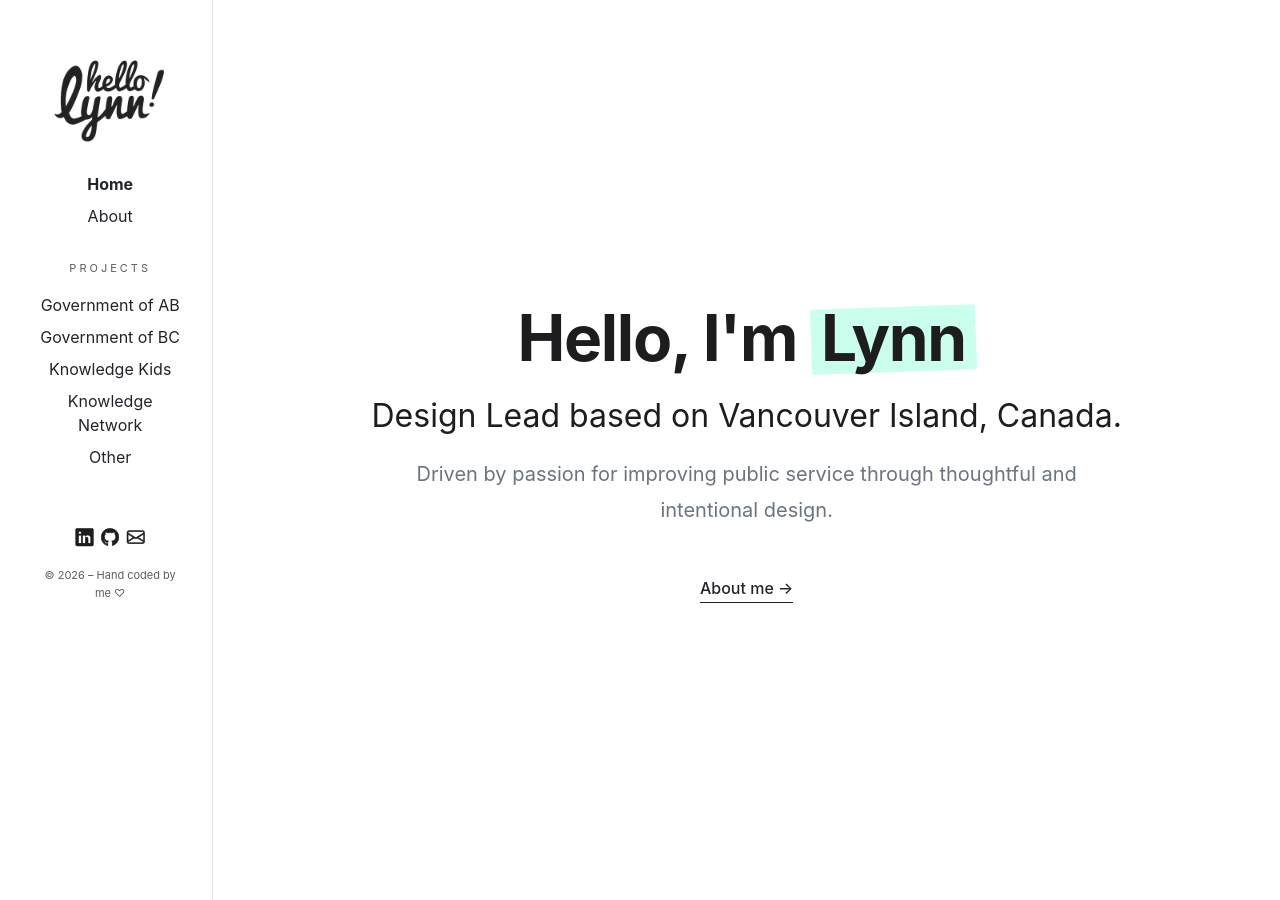
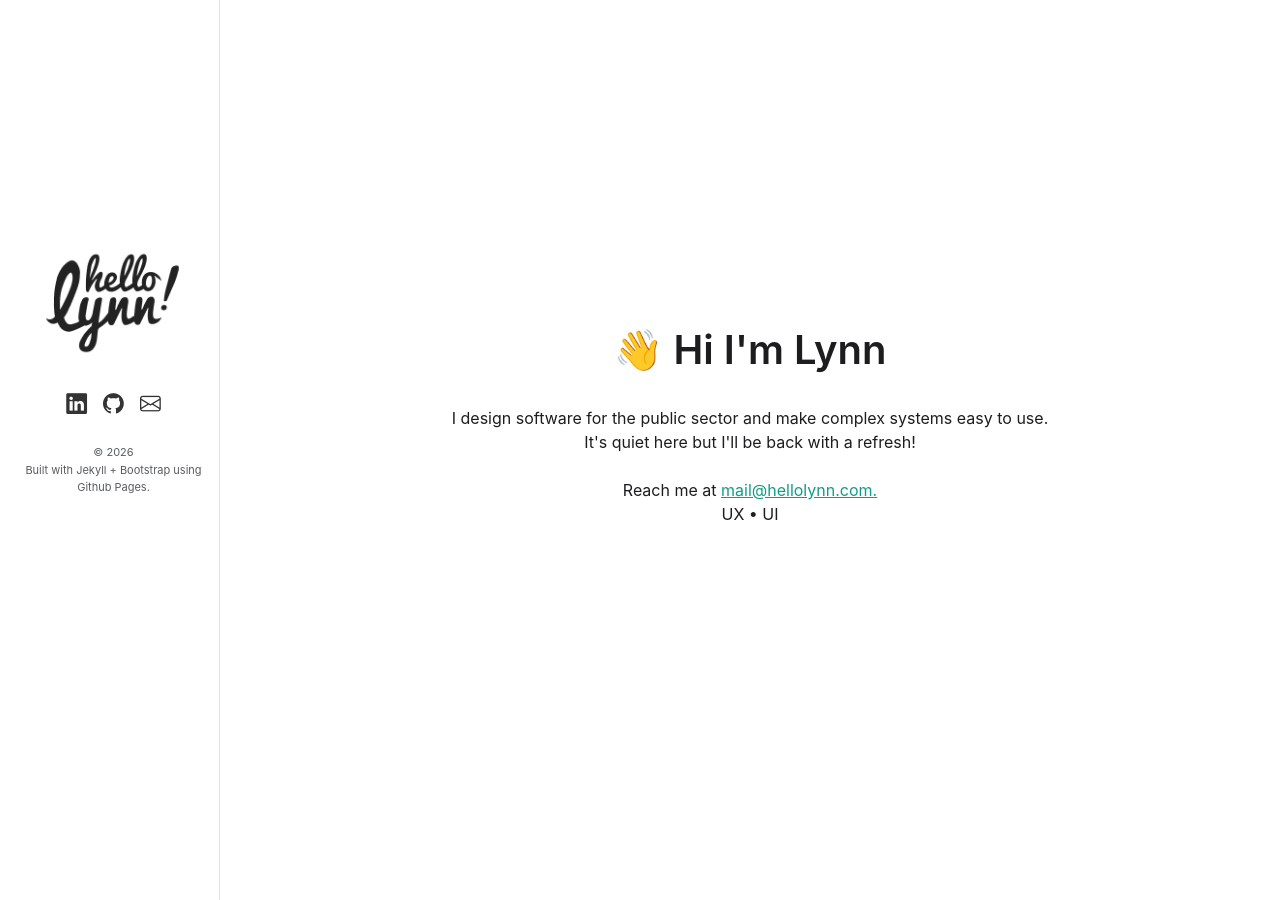
Before and after one commit to hellolynn/design-portfolio, a Jekyll site: the page built from index.md, in a window 1280 px wide. Built offline with Jekyll 4.4.1, drawn with Linux system fonts in a browser that asks for light colours.

Commit message:
Nav + homepage update
Co-authored-by: Copilot <copilot@github.com>

```diff
--- a/_includes/head.html
+++ b/_includes/head.html
@@ -9,11 +9,12 @@
   <meta name="description" content="{{ page.excerpt | default: site.description | strip_html | normalize_whitespace | truncate: 160 }}">
   <link rel="canonical" href="{{ page.url | replace:'index.html','' | absolute_url }}">
 
-  <link href="https://cdn.jsdelivr.net/npm/bootstrap@5.3.3/dist/css/bootstrap.min.css" rel="stylesheet" integrity="sha384-QWTKZyjpPEjISv5WaRU9OFeRpok6YctnYmDr5pNlyT2bRjXh0JMhjY6hW+ALEwIH" crossorigin="anonymous">
+  <link href="https://cdn.jsdelivr.net/npm/bootstrap@5.3.3/dist/css/bootstrap.min.css" rel="stylesheet">
 
   <link rel="preconnect" href="https://fonts.googleapis.com">
   <link rel="preconnect" href="https://fonts.gstatic.com" crossorigin>
   <link href="https://fonts.googleapis.com/css2?family=Noto+Sans:ital,wght@0,100..900;1,100..900&display=swap" rel="stylesheet">
+
 
   <link rel="stylesheet" href="https://cdn.jsdelivr.net/npm/bootstrap-icons@1.11.3/font/bootstrap-icons.min.css">
   <link rel="stylesheet" href="{{ '/assets/main.css' | relative_url }}">
--- a/_includes/navbar.html
+++ b/_includes/navbar.html
@@ -1,90 +1,31 @@
-<div class="d-flex flex-column h-100 text-center fixed-navbar">
+<div class="d-flex flex-column vh-75 justify-content-center align-items-center text-center">
   <div class="sidebar-brand">
     <a class="d-block" href="{{ '/' | relative_url }}">
       <img src="{{ '/assets/img/logo.png' | relative_url }}" alt="Hello Lynn Logo" class="img-fluid" style="max-height: 200px;">
     </a>
   </div>
 
-  <ul class="nav flex-column mb-4">
-    <li class="nav-item mb-2">
-      <a class="nav-link link-dark p-0 {% if page.url == '/' %}active{% endif %}" href="{{ '/' | relative_url }}">Home</a>
-    </li>
-    <li class="nav-item mb-2">
-      <a class="nav-link link-dark p-0 {% if page.url contains 'about' %}active{% endif %}" href="{{ '/about' | relative_url }}">About</a>
-    </li>
-  </ul>
-
-
-  <p class="text-uppercase small text-muted mb-3" style="letter-spacing: 3px; font-size:11px;">Projects</p>
-
-  <ul class="nav flex-column mb-5">
-    <li class="nav-item mb-2">
-      <a class="nav-link link-dark p-0" href="{{ '/' | relative_url }}">Government of AB</a>
-    </li>
-    <li class="nav-item mb-2">
-      <a class="nav-link link-dark p-0" href="{{ '/' | relative_url }}">Government of BC</a>
-    </li>
-    <li class="nav-item mb-2">
-      <a class="nav-link link-dark p-0" href="{{ '/' | relative_url }}">Knowledge Kids</a>
-    </li>
-    <li class="nav-item mb-2">
-      <a class="nav-link link-dark p-0" href="{{ '/about' | relative_url }}">Knowledge Network</a>
-    </li>
-    <li class="nav-item mb-2">
-      <a class="nav-link link-dark p-0" href="{{ '/about' | relative_url }}">Other</a>
-    </li>
-  </ul>
-
-  <div class="social-links d-flex justify-content-center gap-2 mb-2">
+  <div class="social-links d-flex justify-content-center gap-3 mb-4">
     <a href="https://www.linkedin.com/in/hellolynn/" target="_blank" class="social-icon" aria-label="LinkedIn">
       <i class="bi bi-linkedin"></i>
     </a>
-
     <a href="https://github.com/hellolynn" target="_blank" class="social-icon" aria-label="GitHub">
       <i class="bi bi-github"></i>
     </a>
-
     <a href="mailto:mail@hellolynn.com" class="social-icon" aria-label="Email">
       <i class="bi bi-envelope"></i>
     </a>
   </div>
 
-  <div class="sidebar-footer mt-2 pb-2">
+  <div class="sidebar-footer pb-3">
     <p class="text-muted small mb-0"
-    style="line-height: 1.6; font-size: 11px; cursor: help; display: inline-block;"
-    data-bs-toggle="tooltip"
-    data-bs-placement="top"
-    title="Running Jekyll + Bootstrap">
-   &copy; {{ "now" | date: "%Y" }} – Hand coded by me &#9825;
- </p>
+       style="line-height: 1.6; font-size: 11px; cursor: help; display: inline-block;"
+       data-bs-toggle="tooltip"
+       data-bs-placement="top"
+       title="Running Jekyll + Bootstrap">
+      &copy; {{ "now" | date: "%Y" }}
+      <br>
+      Built with Jekyll + Bootstrap using Github Pages.
+    </p>
   </div>
 </div>
-
-<style>
-  .social-icon {
-    color: #1d1d1f;
-    font-size: 1.1rem; /* Slightly smaller looks more premium */
-    transition: opacity 0.2s ease;
-  }
-
-  .social-icon:hover {
-    opacity: 0.5;
-  }
-
-  /* This makes the icons feel even more delicate and custom */
-  .social-icon i {
-    stroke-width: 0.5px;
-    -webkit-text-stroke: 0.5px;
-  }
-</style>
-
-<script src="https://cdn.jsdelivr.net/npm/bootstrap@5.3.0/dist/js/bootstrap.bundle.min.js"></script>
-
-<script>
-  document.addEventListener('DOMContentLoaded', function () {
-    var tooltipTriggerList = [].slice.call(document.querySelectorAll('[data-bs-toggle="tooltip"]'))
-    var tooltipList = tooltipTriggerList.map(function (tooltipTriggerEl) {
-      return new bootstrap.Tooltip(tooltipTriggerEl)
-    })
-  })
-</script>
--- a/_layouts/default.html
+++ b/_layouts/default.html
@@ -3,32 +3,46 @@
   {% include head.html %}
   <body class="bg-white">
 
-    <header class="navbar navbar-light sticky-top bg-white flex-md-nowrap p-3 border-bottom d-md-none">
-      <a class="navbar-brand fw-bold" href="{{ '/' | relative_url }}">
-•••
-      </a></a>
-      <button class="navbar-toggler border-0" type="button" data-bs-toggle="collapse" data-bs-target="#sidebarMenu" aria-controls="sidebarMenu" aria-expanded="false" aria-label="Toggle navigation">
+    <!-- Mobile Top Bar (visible on small screens only) -->
+    <header class="d-md-none navbar navbar-light bg-white border-bottom px-3 py-2 sticky-top">
+      <a class="navbar-brand fw-bold" href="{{ '/' | relative_url }}">Hello Lynn ↟</a>
+      <button class="navbar-toggler border-0" type="button" data-bs-toggle="offcanvas" data-bs-target="#mobileSidebar" aria-controls="mobileSidebar" aria-label="Toggle navigation">
         <span class="navbar-toggler-icon"></span>
       </button>
     </header>
 
-    <div class="container-fluid">
-      <div class="row">
+    <!-- Mobile Offcanvas Sidebar -->
+    <div class="offcanvas offcanvas-start d-md-none" tabindex="-1" id="mobileSidebar" aria-labelledby="mobileSidebarLabel">
+      <div class="offcanvas-header border-bottom">
+        <h6 class="offcanvas-title" id="mobileSidebarLabel"></h6>
+        <button type="button" class="btn-close" data-bs-dismiss="offcanvas" aria-label="Close"></button>
+      </div>
+      <div class="offcanvas-body px-4 py-3">
+        {% include navbar.html %}
+      </div>
+    </div>
 
-        <nav id="sidebarMenu" class="col-md-4 col-lg-2 d-md-block sidebar collapse border-end">
-          <div class="position-sticky pt-md-4 ps-md-4 p-3 h-100">
+    <!-- Desktop Fixed Sidebar (visible md and up) -->
+    <nav class="d-none d-md-flex flex-column fixed-top border-end bg-white"
+         style="width: 220px; height: 100vh; overflow-y: auto;">
+      <div class="pt-4 ps-4 pe-3 h-100">
         {% include navbar.html %}
       </div>
     </nav>
 
-        <main class="col-md-8 ms-sm-auto col-lg-10 px-md-5 {{ page.custom-class }}">
+    <!-- Main Content -->
+    <main class="d-md-block {{ page.custom-class }}"
+          style="margin-left: 0;">
+      <!-- Offset for desktop sidebar -->
+      <div class="d-none d-md-block" style="margin-left: 220px;">
+        {{ content }}
+      </div>
+      <!-- Mobile content (no offset) -->
+      <div class="d-md-none">
         {{ content }}
       </div>
     </main>
 
-      </div>
-    </div>
-
     <script src="https://cdn.jsdelivr.net/npm/bootstrap@5.3.3/dist/js/bootstrap.bundle.min.js"></script>
   </body>
 </html>
--- a/assets/main.css
+++ b/assets/main.css
@@ -1,3 +1,9 @@
+html, body {
+  margin: 0;
+  padding: 0;
+  height: 100%;
+}
+
 body {
   font-family: -apple-system, BlinkMacSystemFont, "Segoe UI", Roboto, sans-serif;
   font-optical-sizing: auto;
@@ -5,7 +11,21 @@ body {
 }
 
 a {
-  color: #32c0ad;
+  color: #109d88;
+}
+
+.social-links a {
+  color: #333;
+}
+
+.social-icon {
+  color: #1d1d1f;
+  font-size: 1.3rem; /* <- change this number */
+  transition: opacity 0.2s ease;
+}
+
+.nav {
+  padding: 0;
 }
 
 .nav-link.active {
@@ -14,7 +34,7 @@ a {
 }
 
 .max-width-800 {
-  max-width: 800px;
+  max-width: 900px;
   margin: 0 auto;
 }
 
@@ -41,3 +61,7 @@ h1, h2, h3, h4 {
   z-index: -1;
   border-radius: 2px;
 }
+
+.vh-75 {
+  height: 75vh !important;
+}
--- a/index.md
+++ b/index.md
@@ -1,25 +1,19 @@
 ---
 layout: default
-title:
+title: Lynn Nguyen
 permalink: /
 ---
 
 <div class="vh-100 d-flex flex-column align-items-center justify-content-center text-center px-4" style="background-color: #ffffff; color: #1d1d1f;">
 
   <img src="{{ '/assets/img/logo.png' | relative_url }}" alt="Hello Lynn Logo" class="img-fluid d-md-none" style="max-height: 300px;">
-  <div class="max-width-800">
-    <h1 class="display-3 fw-bold animate-clean mb-3" style="--delay: 0.2s; letter-spacing: -0.02em;">
-      Hello, I'm <span class="tilted-highlight">Lynn</span>
-    </h1>
-    <p class="fs-2 animate-clean mb-3" style="--delay: 0.8s; font-weight: 400; color: #1d1d1f;">
-      Design Lead based on Vancouver Island, Canada.
-    </p>
-    <div class="animate-clean" style="--delay: 1.4s;">
-      <p class="fs-5 text-secondary mx-auto mb-5" style="max-width: 700px; line-height: 1.8;">
-        Driven by passion for improving public service through thoughtful and intentional design.
-      </p>
-      <a href="/about" class="text-dark fw-medium text-decoration-none border-bottom border-dark pb-1 link-hover">About me →</a>
-    </div>
+  <div class="max-width-800 mb-5">
+
+    <h1> 👋 Hi I'm Lynn</h1><br>
+    I design software for the public sector and make complex systems easy to use.<br>
+    It's quiet here but I'll be back with a refresh!<br><br>
+    Reach me at <a href="mailto:mail@hellolynn.com">mail@hellolynn.com.</a><br>
+    UX • UI
   </div>
 
 </div>
```
Also changed, not shown: other parts of index.md (+1 -1 lines). Lines whose indentation alone changed are shown as unchanged.
